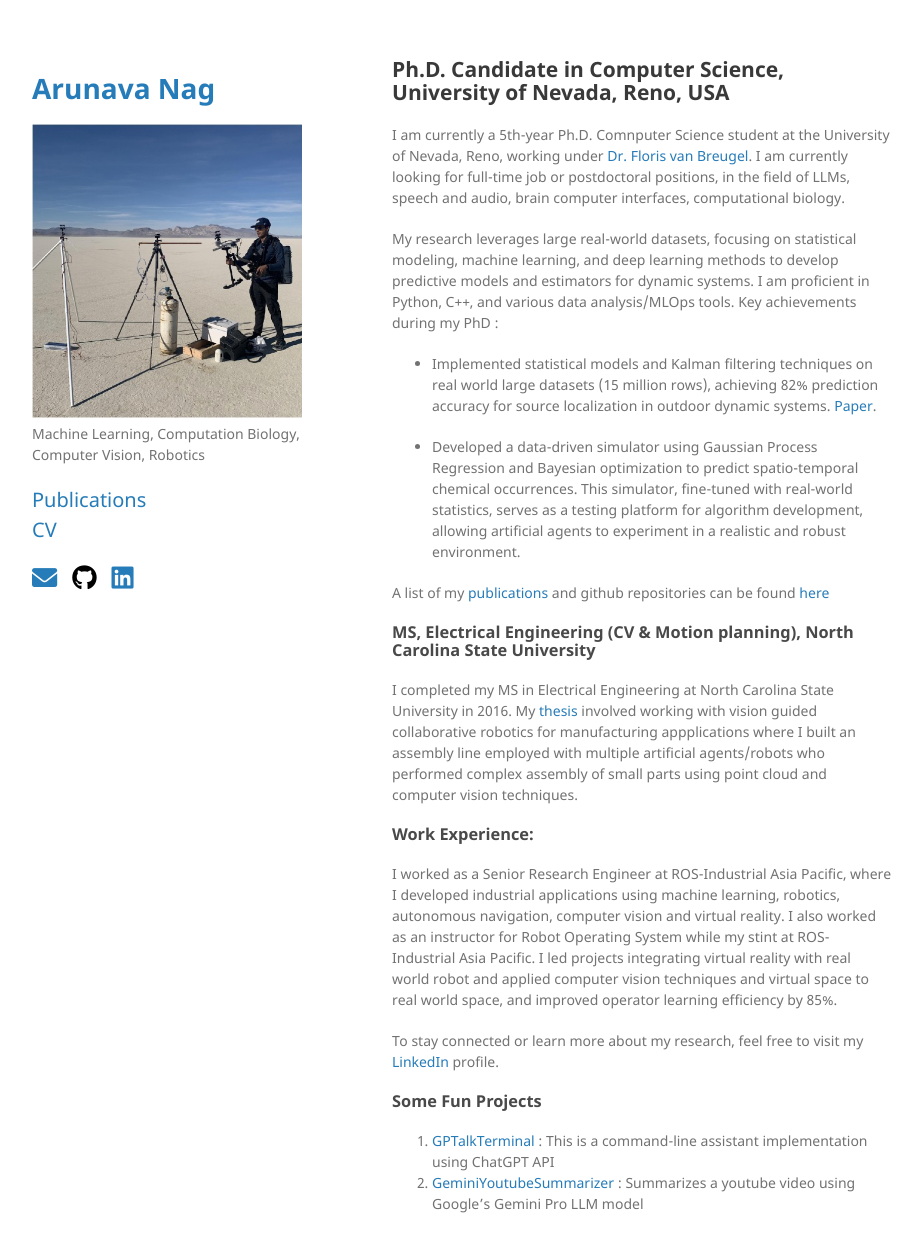
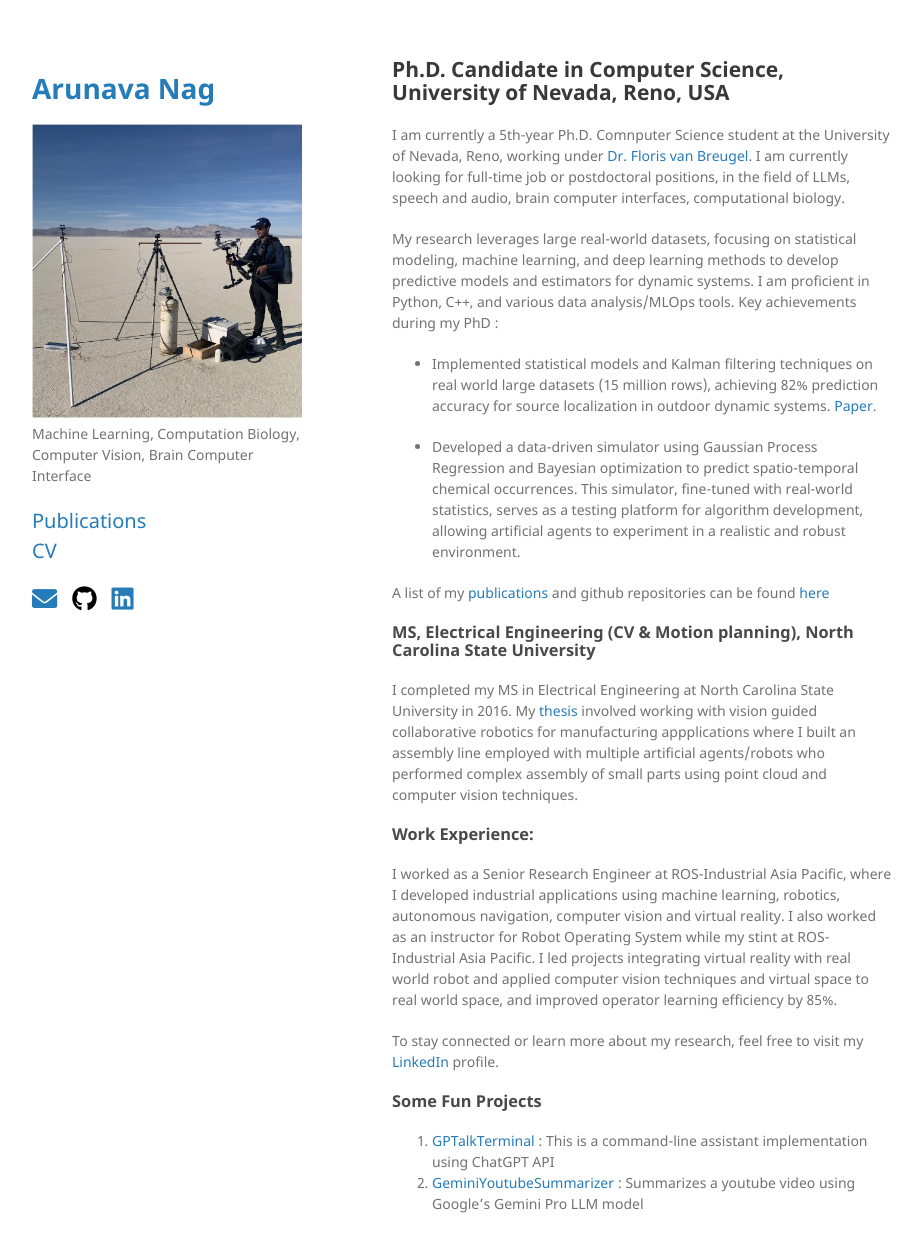
Before and after one commit to arunavanag591/mypage, a Jekyll site: the page built from index.md, in a window 1280 px wide and 1284 px high. Shown: the top 1252 px of the window, without its empty margins (178-1100 px from the left). Built offline with Jekyll 4.4.1, drawn with Linux system fonts in a browser that asks for light colours; a style sheet for code colours, icons or effects is not loaded; our own code applies the rules of GitHub Pages for plain Markdown files.

```diff
--- a/_config.yml
+++ b/_config.yml
@@ -1,6 +1,6 @@
 title: Arunava Nag
 logo: /assets/img/me.png
-description: Machine Learning, Computation Biology, Computer Vision, Robotics
+description: Machine Learning, Computation Biology, Computer Vision, Brain Computer Interface
 google_analytics:
 theme: jekyll-theme-minimal
 
```
